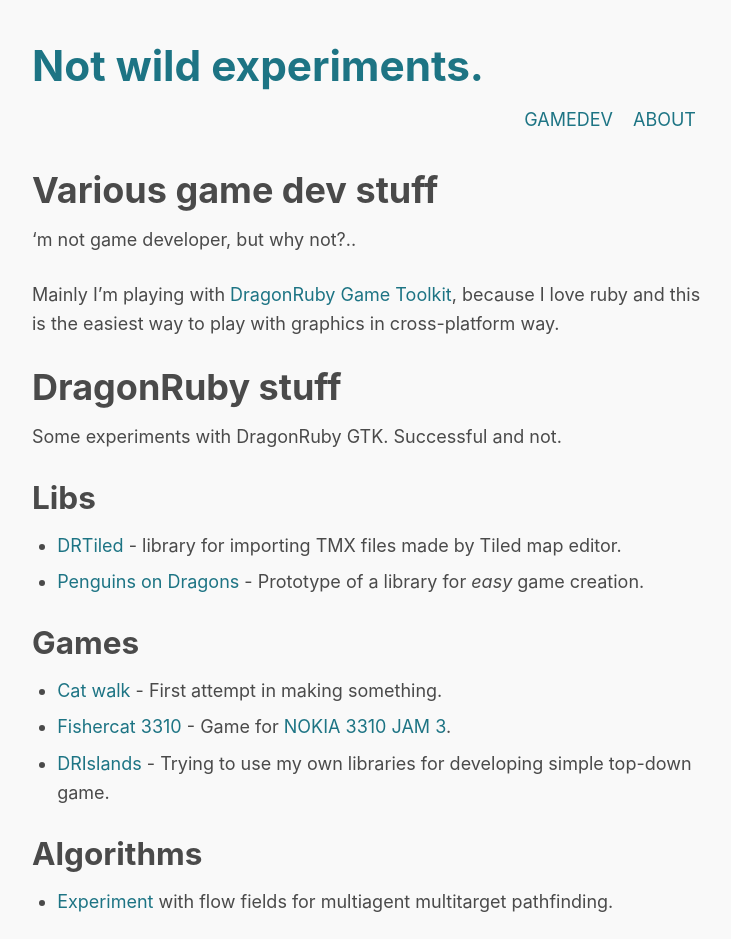
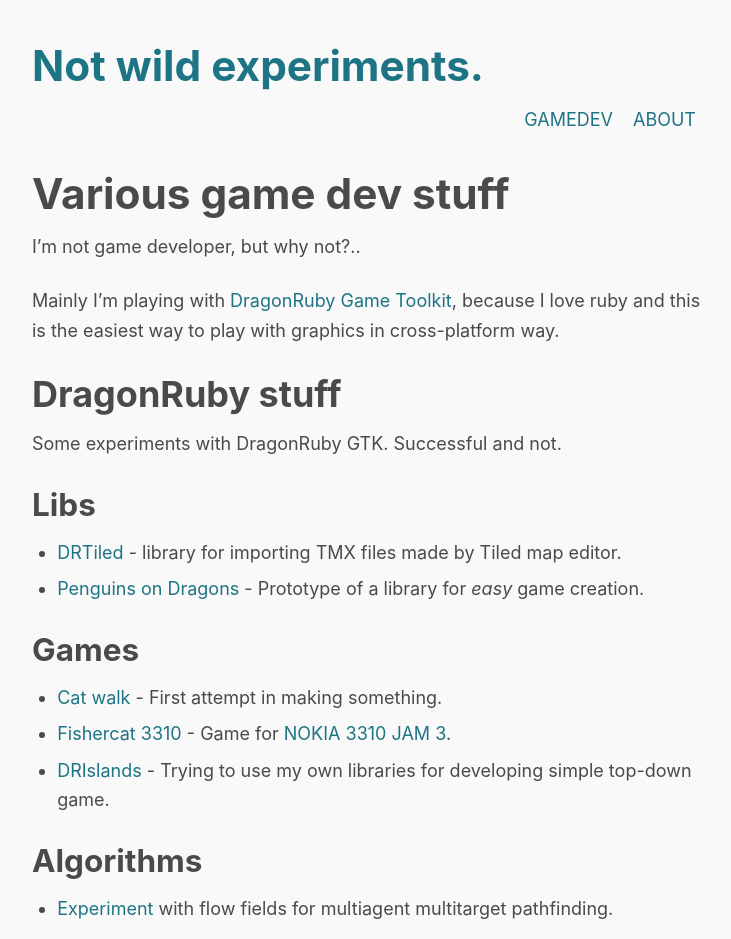
Before and after one commit to wildfiler/wilds.wtf, a Jekyll site: the page built from gamedev.markdown, in a window 1280 px wide. Shown: the top 939 px of the page, without its empty margins (266-997 px from the left). Built offline with Jekyll 4.4.1, drawn with Linux system fonts in a browser that asks for light colours.

Commit message:
Fix typo

```diff
--- a/gamedev.markdown
+++ b/gamedev.markdown
@@ -4,9 +4,9 @@
 permalink: /gamedev/
 ---
 
-## Various game dev stuff
+# Various game dev stuff
 
-'m not game developer, but why not?..
+I'm not game developer, but why not?..
 
 Mainly I'm playing with [DragonRuby Game Toolkit](https://dragonruby.org/toolkit/game), because I love ruby and this is the easiest way to play with graphics in cross-platform way.
 
```
